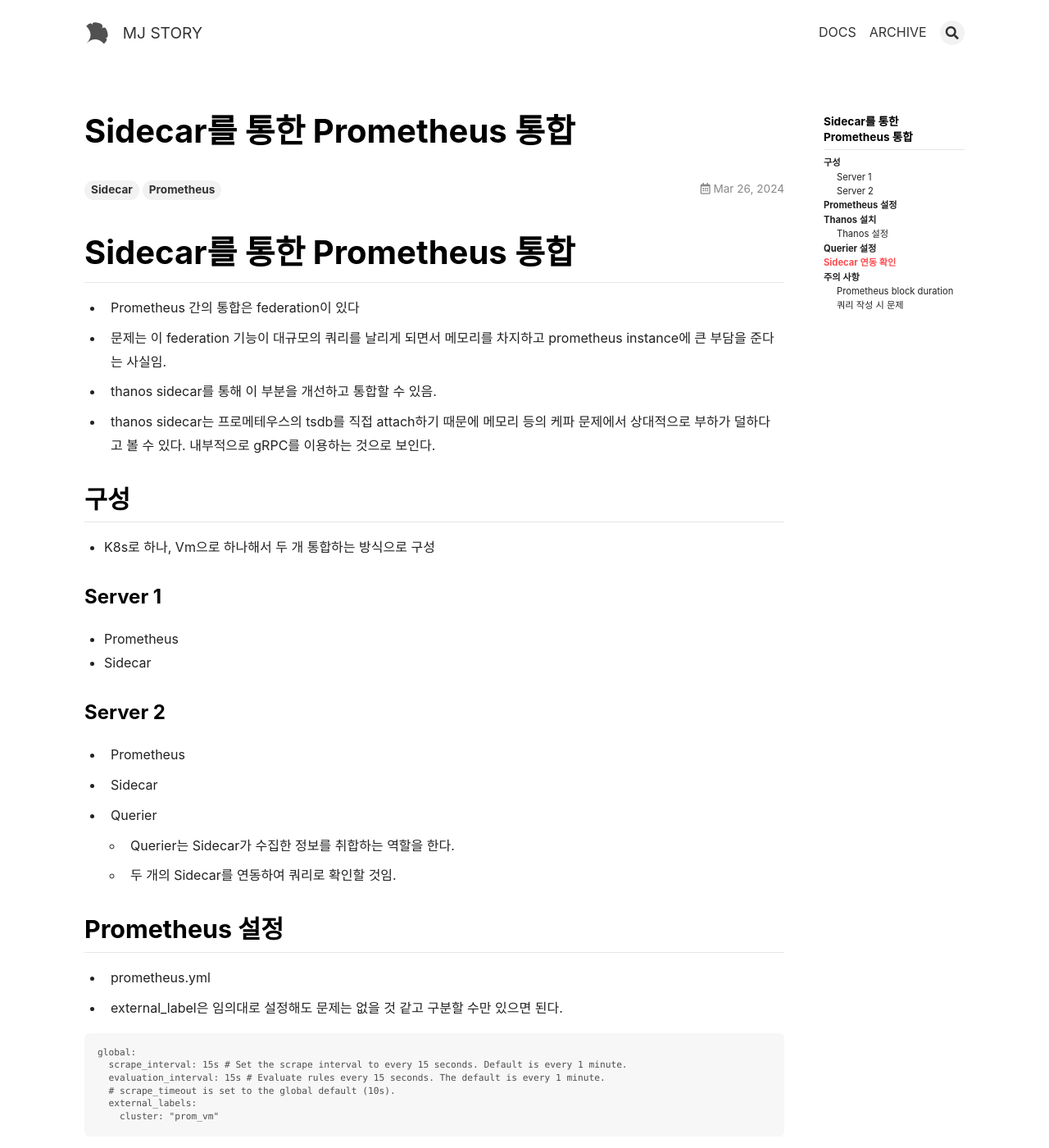
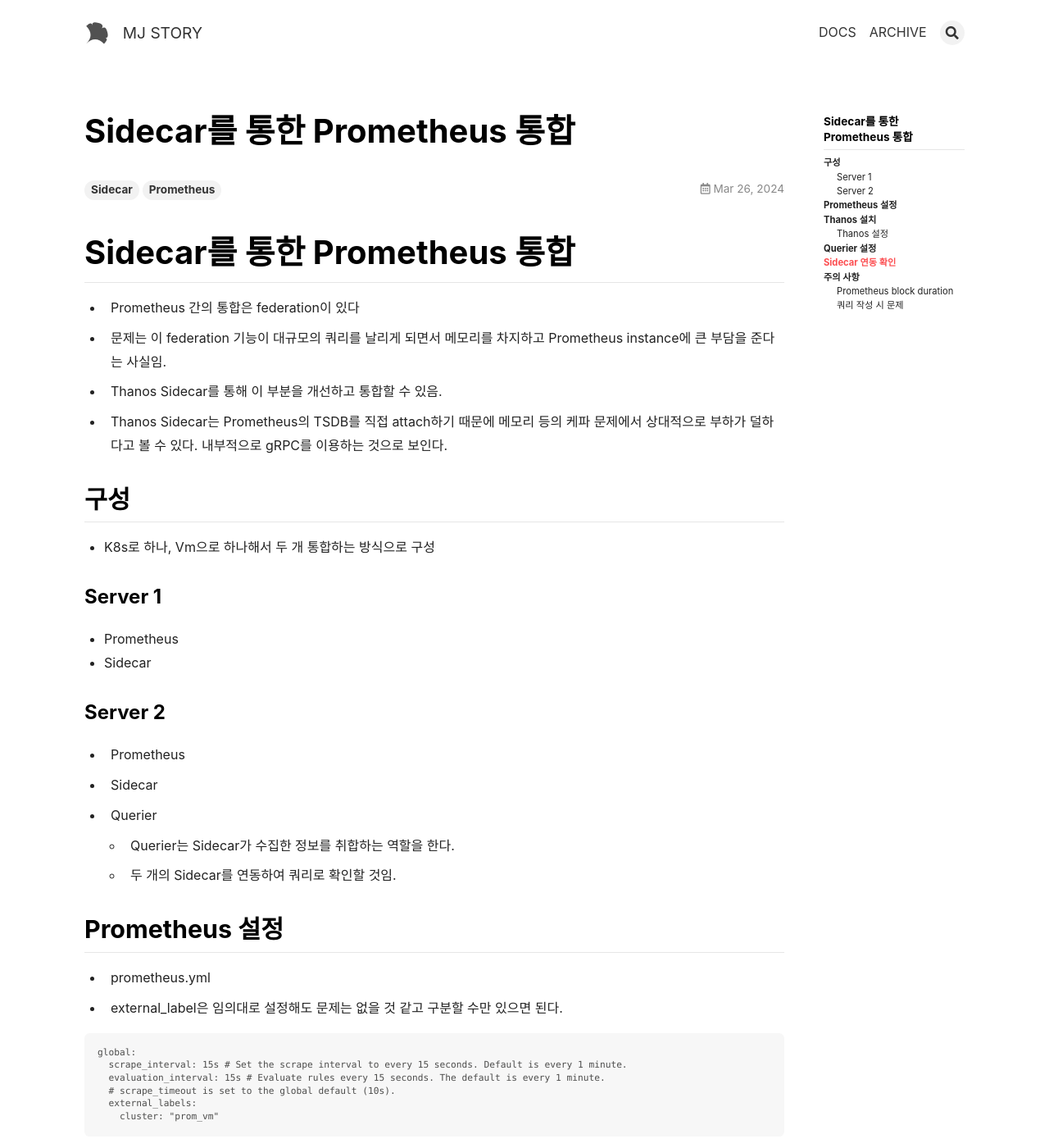
Before and after one commit to cloudnine-mj/cloudnine-mj.github.io, a Jekyll site: the page built from _posts/2024-03-26-Sidecar를 통한 Prometheus 통합.md, in a window 1280 px wide and 1400 px high. Shown: the whole window at 82% size. Built offline with Jekyll 4.4.1, drawn with Linux system fonts in a browser that asks for light colours; nearby versions of some CDN libraries; some of the changed text lies outside the part shown.

Commit message:
sidecar modified

````diff
--- a/_posts/2024-03-26-Sidecar를 통한 Prometheus 통합.md
+++ b/_posts/2024-03-26-Sidecar를 통한 Prometheus 통합.md
@@ -9,11 +9,11 @@ tags: [Sidecar, Prometheus]
 
 * Prometheus 간의 통합은 federation이 있다
 
-* 문제는 이 federation 기능이 대규모의 쿼리를 날리게 되면서 메모리를 차지하고 prometheus instance에 큰 부담을 준다는 사실임.
+* 문제는 이 federation 기능이 대규모의 쿼리를 날리게 되면서 메모리를 차지하고 Prometheus instance에 큰 부담을 준다는 사실임.
 
-* thanos sidecar를 통해 이 부분을 개선하고 통합할 수 있음.
+* Thanos Sidecar를 통해 이 부분을 개선하고 통합할 수 있음.
 
-* thanos sidecar는 프로메테우스의 tsdb를 직접 attach하기 때문에 메모리 등의 케파 문제에서 상대적으로 부하가 덜하다고 볼 수 있다. 내부적으로 gRPC를 이용하는 것으로 보인다.
+* Thanos Sidecar는 Prometheus의 TSDB를 직접 attach하기 때문에 메모리 등의 케파 문제에서 상대적으로 부하가 덜하다고 볼 수 있다. 내부적으로 gRPC를 이용하는 것으로 보인다.
 
 ## 구성
 
@@ -64,15 +64,15 @@ tar -xvf thanos-0.34.1.linux-amd64.tar.gz
 
 * 실행할 때 옵션을 준다.
 
-* tsdb.path : prometheus에서 사용하는 tsdb에 접속할 수 있도록 위치를 설정
+* tsdb.path : Prometheus에서 사용하는 TSDB에 접속할 수 있도록 위치를 설정
 
-* prometheus.url : prometheus의 endpoint
+* prometheus.url : Prometheus의 endpoint
 
 * objstore.config-file : 필수사항은 아니지만, minio를 통해 cold storage를 구성하기로 했으므로 이것도 테스트 용도로 넣어봄.
 
-* http-address : sidecar의 endpoint
+* http-address : Sidecar의 endpoint
 
-* grpc-address : sidecar의 gRPC 프로토콜 엔드포인트. querier에선 해당 포트를 보게 된다.
+* grpc-address : Sidecar의 gRPC 프로토콜 엔드포인트. querier에선 해당 포트를 보게 된다.
 
 ```
 실행할때 옵션을 준다.
@@ -121,9 +121,9 @@ grpc-address : sidecar의 gRPC 프로토콜 엔드포인트. querier에선 해
 
 ## Sidecar 연동 확인
 
-* Query 웹서버에 접속해야 함.
+* Query 웹 서버에 접속해야 함.
 
-* 정상적으로 연동되었을 경우 sidecar 항목에 추가되고, 라벨을 확인할 수 있다.
+* 정상적으로 연동되었을 경우 Sidecar 항목에 추가되고, 라벨을 확인할 수 있다.
 
 * graph에서 쿼리를 통해서 결과 확인 가능.
 
@@ -134,7 +134,7 @@ grpc-address : sidecar의 gRPC 프로토콜 엔드포인트. querier에선 해
 
 * Prometheus의 min-block-duration과 max-block-duration을 설정해 줘야 하고 같아야 한다.
 
-* 이는 Sidecar에서 compaction된 데이터를 다루지 않기 위함인데( Thanos Sidecar에서 따로 compaction을 수행함 ) 각 값이 서로 다르면 thanos와 Prometheus간 compaction 시기에 혼란이 올 수 있어 데이터 정립성 문제가 생길 수 있다 판단한 것 같다.
+* 이는 Sidecar에서 compaction된 데이터를 다루지 않기 위함인데( Thanos Sidecar에서 따로 compaction을 수행함 ) 각 값이 서로 다르면 Thanos와 Prometheus간 compaction 시기에 혼란이 올 수 있어 데이터 정립성 문제가 생길 수 있다 판단한 것 같다.
 
 * Prometheus 기동 시 해당 옵션을 줘야 함.
 
````
